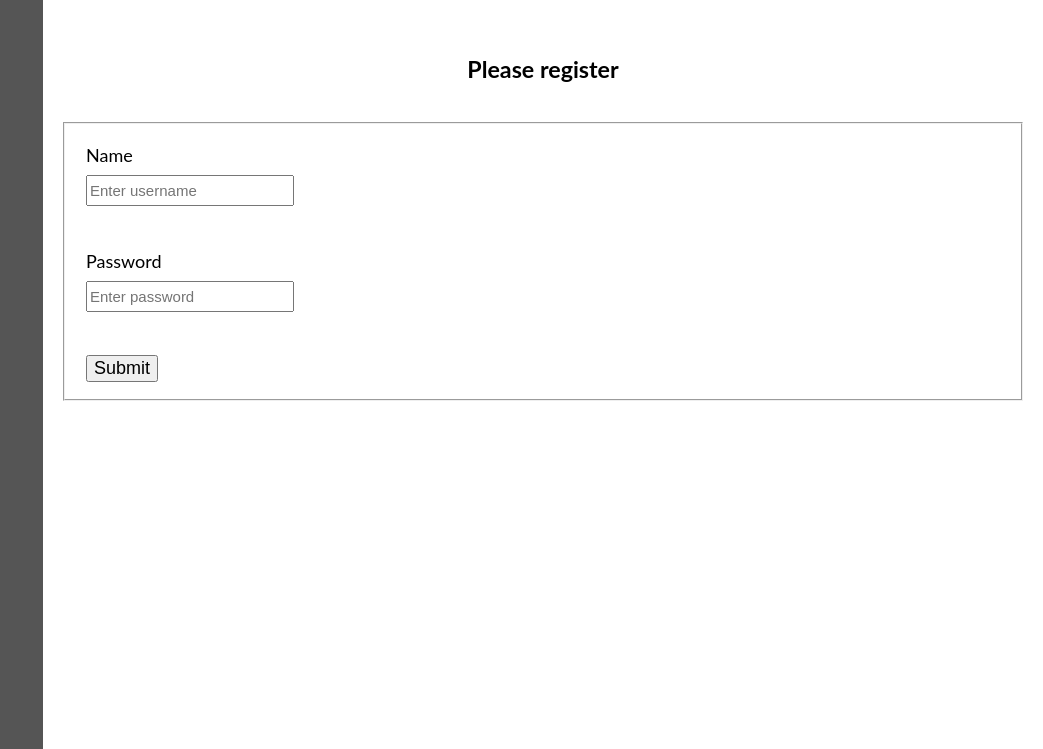
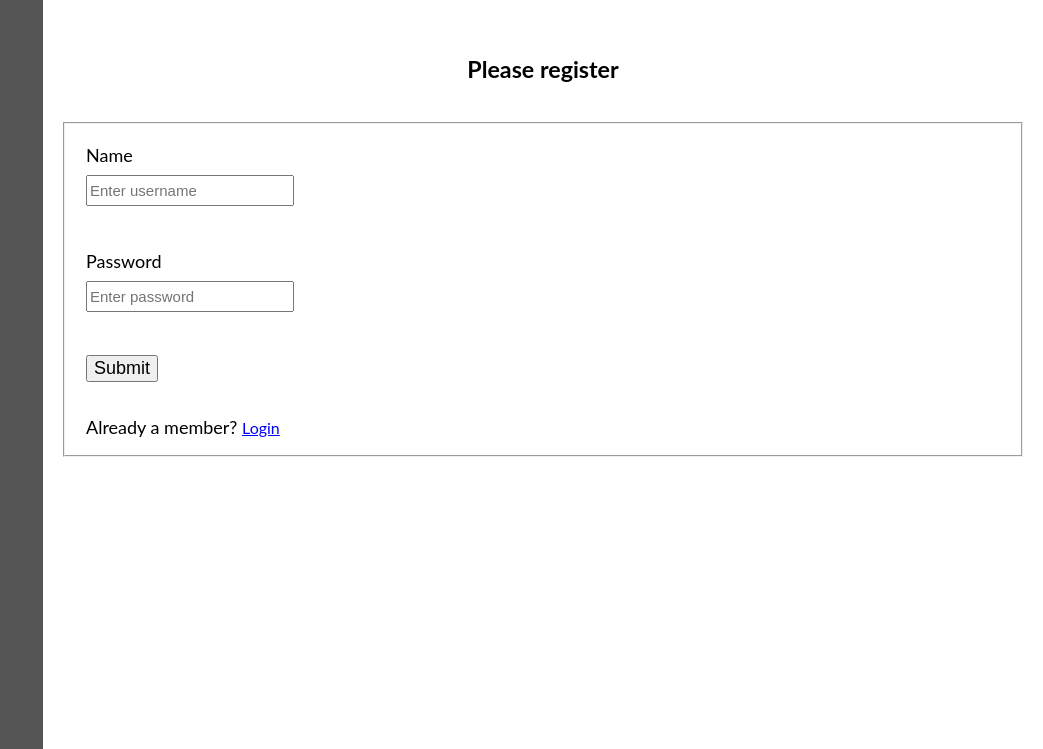
Before and after one commit to gaganshrestha/python-classes, a Flask app: page /register in a window 1280 px wide. Shown: the part 51-800 px from the top of the page, without its empty margins (237-1280 px from the left). Run offline with Flask 2, Linux system fonts and the light colour scheme.

Commit message:
Provide login link in the register page.

```diff
--- a/templates/register.html
+++ b/templates/register.html
@@ -44,6 +44,12 @@
                       <button type="submit">Submit</button>
                     </div>
 
+                    <br>
+
+                   <div class="hint_text">
+                        Already a member? <a href="{{ url_for('login') }}" style="font-size: 16px;">Login</a>
+                  </div>
+
                 </fieldset>
     </form>
 
```
